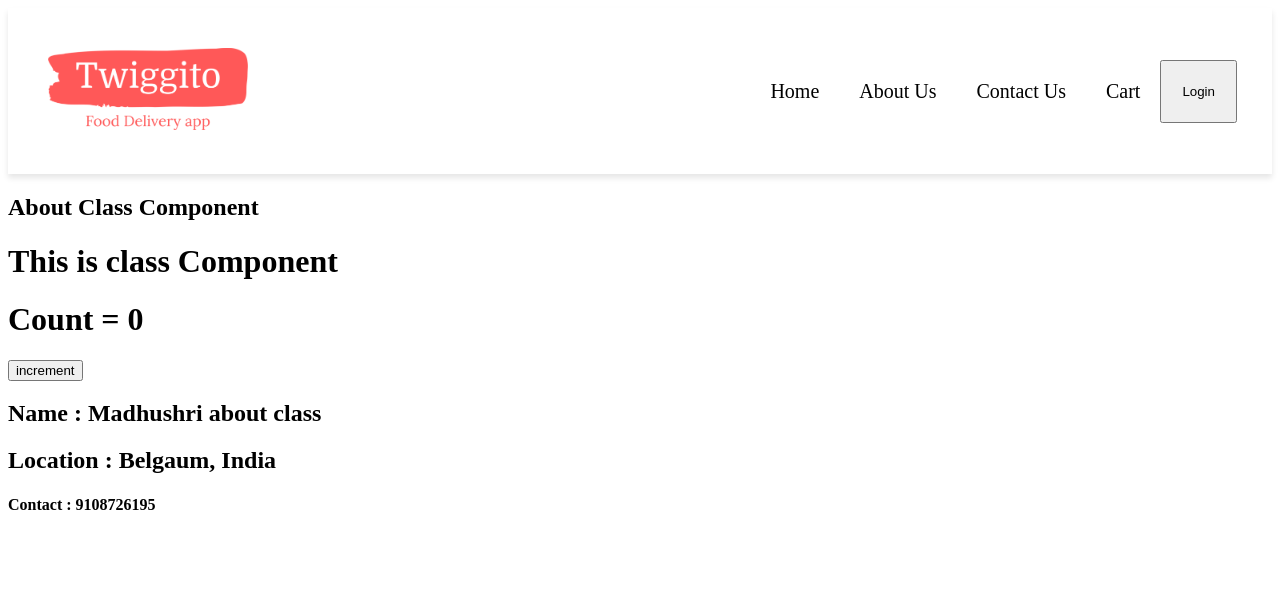
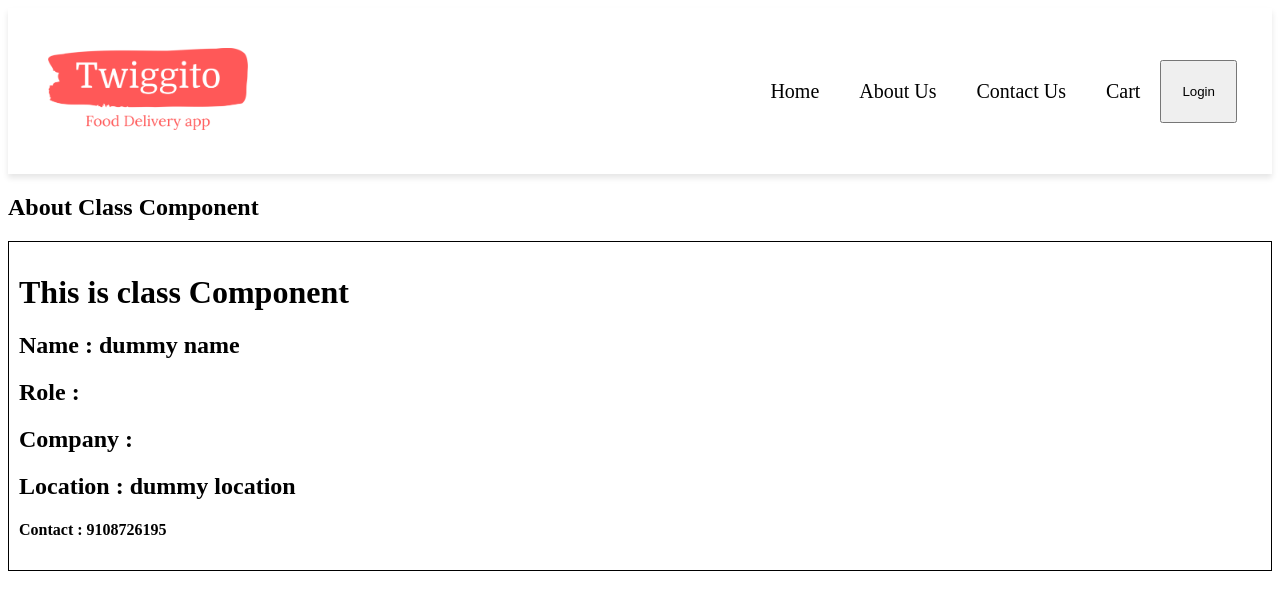
Before and after one commit to madhushreesk/namaste-react-2, a React (Vite) app: page /about in a window 1280 px wide. Shown: the top 610 px of the page. Built offline with nearby package versions, Linux system fonts and the light colour scheme; no server answers.

Commit message:
made an github user api call inside class based component

```diff
--- a/src/components/About.js
+++ b/src/components/About.js
@@ -5,13 +5,8 @@ import UserClass from "./UserClass";
 class About extends React.Component {
   constructor(props) {
     super(props);
-
-    console.log("Parent constructor");
   }
 
-  componentDidUpdate() {
-    console.log("Parent component did update");
-  }
   render() {
     console.log("Parent render");
     return (
--- a/src/components/UserClass.js
+++ b/src/components/UserClass.js
@@ -5,37 +5,35 @@ class UserClass extends React.Component {
     super(props);
 
     this.state = {
-      count: 0,
+      userInfo: {
+        name: "dummy name",
+        location: "dummy location",
+      },
     };
-
-    console.log("child constructor");
   }
 
-  componentDidMount() {
-    console.log("child component did mount");
+  async componentDidMount() {
+    //console.log(this.props.name + " child component did mount");
+
+    const data = await fetch("https://api.github.com/users/madhushreesk");
+
+    const json = await data.json();
+    console.log(json);
+
+    this.setState({
+      userInfo: json,
+    });
   }
 
-  componentDidUpdate() {
-    console.log("child component did update");
-  }
   render() {
-    console.log("child render");
     return (
-      <div>
+      <div className="user-card">
         <h1>This is class Component</h1>
-        <h1>Count = {this.state.count}</h1>
-        <button
-          onClick={() => {
-            this.setState({
-              count: this.state.count + 1,
-            });
-          }}
-        >
-          increment
-        </button>
 
-        <h2>Name : {this.props.name}</h2>
-        <h2>Location : {this.props.location}</h2>
+        <h2>Name : {this.state.userInfo.name}</h2>
+        <h2>Role : {this.state.userInfo.bio}</h2>
+        <h2>Company : {this.state.userInfo.company}</h2>
+        <h2>Location : {this.state.userInfo.location}</h2>
         <h4>Contact : 9108726195</h4>
       </div>
     );
```
